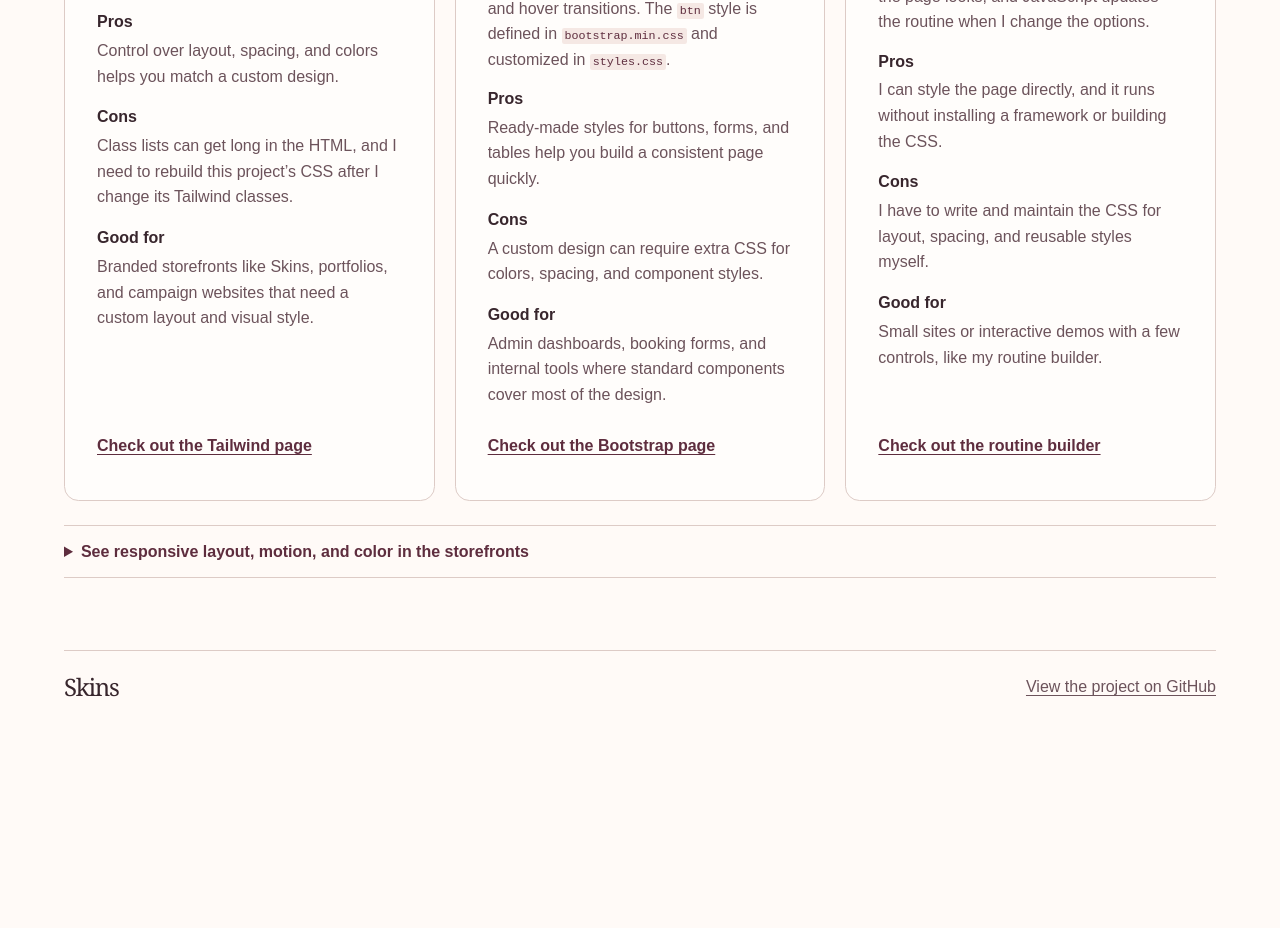
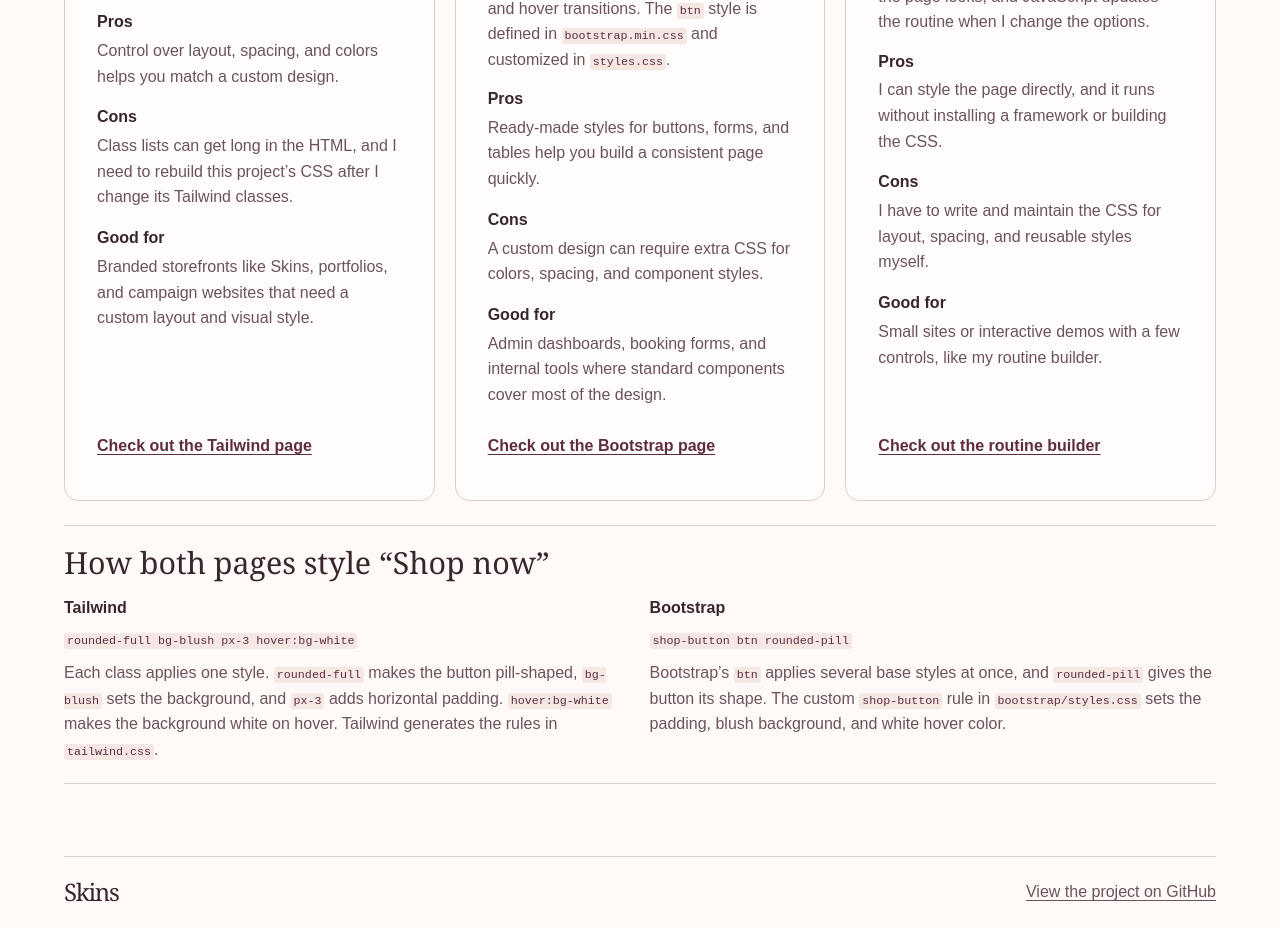
Before and after one commit to LoubyAI/skinstore, a plain HTML site: page index.html in a window 1280 px wide. Shown: the part 1685-2613 px from the top of the page. Before the commit the page ends 2407 px from the top, so only its background shows below. Drawn offline with Linux system fonts and the light colour scheme.

Commit message:
Show an always-visible Shop now button comparison

```diff
--- a/index.html
+++ b/index.html
@@ -132,19 +132,25 @@
             </article>
           </div>
 
-          <details class="demo-notes">
-            <summary>See responsive layout, motion, and color in the storefronts</summary>
+          <div class="button-comparison">
+            <h4>How both pages style “Shop now”</h4>
             <dl>
               <div>
                 <dt>Tailwind</dt>
-                <dd><code>md:grid-cols-4</code> gives the catalog four columns at the medium breakpoint. Utilities like <code>transition-colors</code> can add motion, and the Skins palette is defined with <code>@theme</code>.</dd>
+                <dd>
+                  <p class="button-classes"><code>rounded-full bg-blush px-3 hover:bg-white</code></p>
+                  <p>Each class applies one style. <code>rounded-full</code> makes the button pill-shaped, <code>bg-blush</code> sets the background, and <code>px-3</code> adds horizontal padding. <code>hover:bg-white</code> makes the background white on hover. Tailwind generates the rules in <code>tailwind.css</code>.</p>
+                </dd>
               </div>
               <div>
                 <dt>Bootstrap</dt>
-                <dd><code>row-cols-md-4</code> gives the catalog four columns at the medium breakpoint. Buttons get built-in transitions, and CSS variables set the Skins palette.</dd>
+                <dd>
+                  <p class="button-classes"><code>shop-button btn rounded-pill</code></p>
+                  <p>Bootstrap’s <code>btn</code> applies several base styles at once, and <code>rounded-pill</code> gives the button its shape. The custom <code>shop-button</code> rule in <code>bootstrap/styles.css</code> sets the padding, blush background, and white hover color.</p>
+                </dd>
               </div>
             </dl>
-          </details>
+          </div>
         </div>
       </section>
     </main>
--- a/landing.css
+++ b/landing.css
@@ -265,21 +265,24 @@ h3 {
   font-weight: 700;
 }
 
-.demo-notes {
+.button-comparison {
   margin-top: 1.5rem;
+  padding-block: 1.25rem;
   border-block: 1px solid var(--line);
 }
 
-.demo-notes summary {
-  padding-block: .8rem;
-  color: var(--accent-dark);
-  font-weight: 700;
-  cursor: pointer;
+.button-comparison h4 {
+  font-size: clamp(1.4rem, 2.7vw, 1.9rem);
 }
 
-.demo-notes dl {
+.button-comparison dl {
   grid-template-columns: repeat(2, minmax(0, 1fr));
-  padding-bottom: 1.2rem;
+  gap: 1.2rem;
+  margin-top: .9rem;
+}
+
+.button-classes {
+  margin-block: .35rem .55rem;
 }
 
 code {
@@ -308,7 +311,7 @@ code {
 
 @media (max-width: 44rem) {
   .page-list,
-  .demo-notes dl {
+  .button-comparison dl {
     grid-template-columns: 1fr;
   }
 
```
